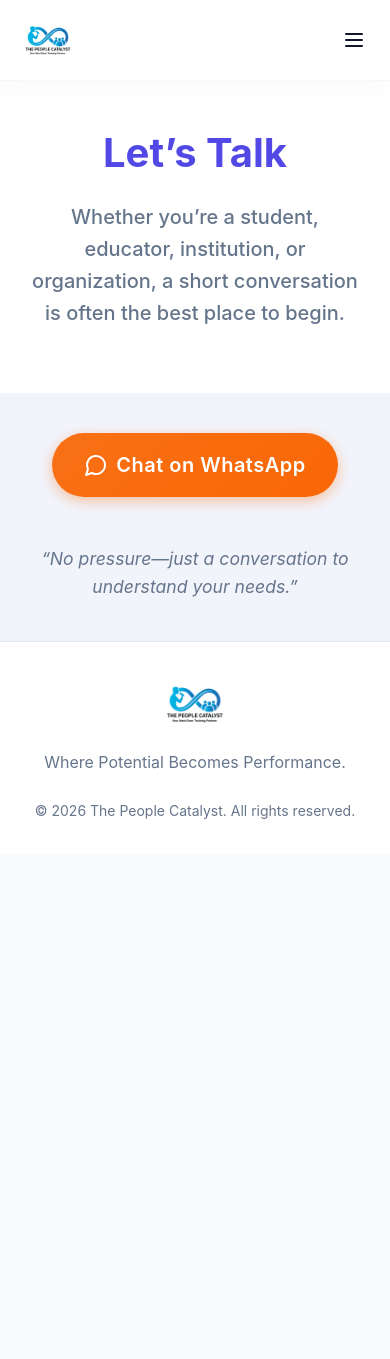
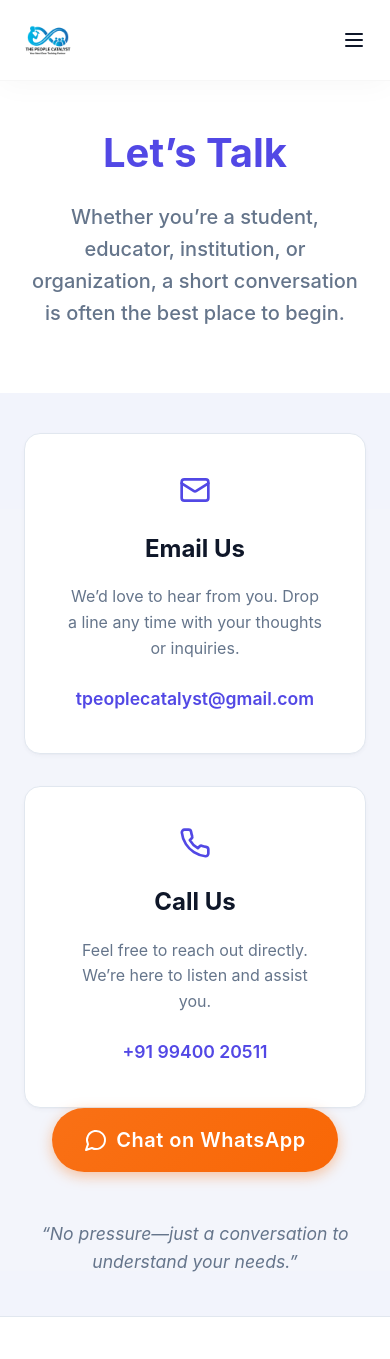
Before and after one commit to Nandhakumar-g/People-catalyst-website, a React (Vite) app: page /contact in a window 390 px wide. Shown: the top 1359 px of the page. Before the commit the page ends 854 px from the top, so only its background shows below. Built offline with nearby package versions, Linux system fonts and the light colour scheme.

Commit message:
feat: add Contact page component with email, phone, and WhatsApp communication options.

```diff
--- a/src/pages/Contact.jsx
+++ b/src/pages/Contact.jsx
@@ -1,5 +1,5 @@
 import React from 'react';
-import { ArrowRight, MessageCircle } from 'lucide-react';
+import { ArrowRight, MessageCircle, Mail, Phone } from 'lucide-react';
 
 const Contact = () => {
     return (
@@ -13,7 +13,37 @@ const Contact = () => {
 
             <section className="section bg-alt text-center reveal">
                 <div className="container">
-                    <div className="animate-item scale-in">
+                    {/* Email and Call Options */}
+                    <div className="contact-options-grid animate-item fade-up delay-100 mb-12">
+                        <div className="contact-card hover-lift">
+                            <div className="contact-icon-wrapper">
+                                <Mail size={32} className="text-primary" />
+                            </div>
+                            <h3 className="contact-title">Email Us</h3>
+                            <p className="contact-desc">
+                                We’d love to hear from you. Drop a line any time with your thoughts or inquiries.
+                            </p>
+                            <a href="mailto:tpeoplecatalyst@gmail.com" className="contact-link">
+                                tpeoplecatalyst@gmail.com
+                            </a>
+                        </div>
+
+                        <div className="contact-card hover-lift delay-100">
+                            <div className="contact-icon-wrapper">
+                                <Phone size={32} className="text-primary" />
+                            </div>
+                            <h3 className="contact-title">Call Us</h3>
+                            <p className="contact-desc">
+                                Feel free to reach out directly. We’re here to listen and assist you.
+                            </p>
+                            <a href="tel:+919940020511" className="contact-link">
+                                +91 99400 20511
+                            </a>
+                        </div>
+                    </div>
+
+                    {/* Primary CTA - WhatsApp */}
+                    <div className="animate-item scale-in mb-8">
                         <a
                             href="https://wa.me/919940020511"
                             target="_blank"
@@ -26,10 +56,7 @@ const Contact = () => {
                         </a>
                     </div>
 
-
-
-
-                    <p className="reinforcement-line mt-6 animate-item fade-up delay-200" style={{ maxWidth: '600px', margin: '3rem auto 0' }}>
+                    <p className="reinforcement-line mt-12 animate-item fade-up delay-200" style={{ maxWidth: '600px', margin: '3rem auto 0' }}>
                         “No pressure—just a conversation to understand your needs.”
                     </p>
                 </div>
@@ -56,6 +83,54 @@ const Contact = () => {
                     font-style: italic;
                     margin-top: 1.5rem;
                 }
+                .contact-options-grid {
+                    display: grid;
+                    grid-template-columns: repeat(auto-fit, minmax(280px, 1fr));
+                    gap: 2rem;
+                    max-width: 900px;
+                    margin: 0 auto;
+                }
+                .contact-card {
+                    background: hsl(var(--surface));
+                    padding: 2.5rem;
+                    border-radius: 1rem;
+                    box-shadow: var(--shadow-sm);
+                    border: 1px solid hsl(var(--border));
+                    text-align: center;
+                    transition: transform 0.3s ease, box-shadow 0.3s ease;
+                }
+                .contact-card:hover {
+                    box-shadow: var(--shadow-md);
+                    border-color: hsl(var(--primary) / 0.3);
+                }
+                .contact-icon-wrapper {
+                    display: flex;
+                    justify-content: center;
+                    margin-bottom: 1.5rem;
+                }
+                .contact-title {
+                    font-size: 1.5rem;
+                    font-weight: 700;
+                    margin-bottom: 1rem;
+                    color: hsl(var(--text-main));
+                }
+                .contact-desc {
+                    color: hsl(var(--text-muted));
+                    margin-bottom: 1.5rem;
+                    line-height: 1.6;
+                }
+                .contact-link {
+                    color: hsl(var(--primary));
+                    font-weight: 600;
+                    font-size: 1.1rem;
+                    text-decoration: none;
+                }
+                .contact-link:hover {
+                    text-decoration: underline;
+                }
+                .contact-icon-wrapper svg {
+                    color: hsl(var(--primary));
+                }
             `}</style>
         </div>
     );
```
